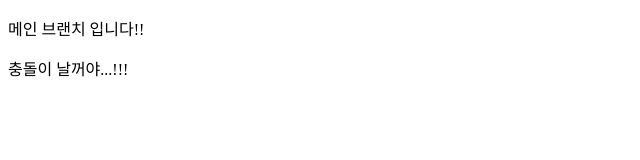
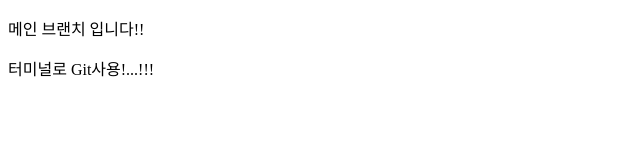
Before and after one commit to Oh-Donghan/GitInitTest, a plain HTML site: page index.html in a window 1280 px wide. Shown: the full height of the page, 0-640 px from the left. Drawn offline with Linux system fonts and the light colour scheme.

Commit message:
터미널에서 커밋

```diff
--- a/index.html
+++ b/index.html
@@ -10,6 +10,6 @@
   <title>이건 새로운 기능!!</title>
 </head>
 <body>
-  <p>충돌이 날꺼야...!!!</p>
+  <p>터미널로 Git사용!...!!!</p>
 </body>
 </html>
```
